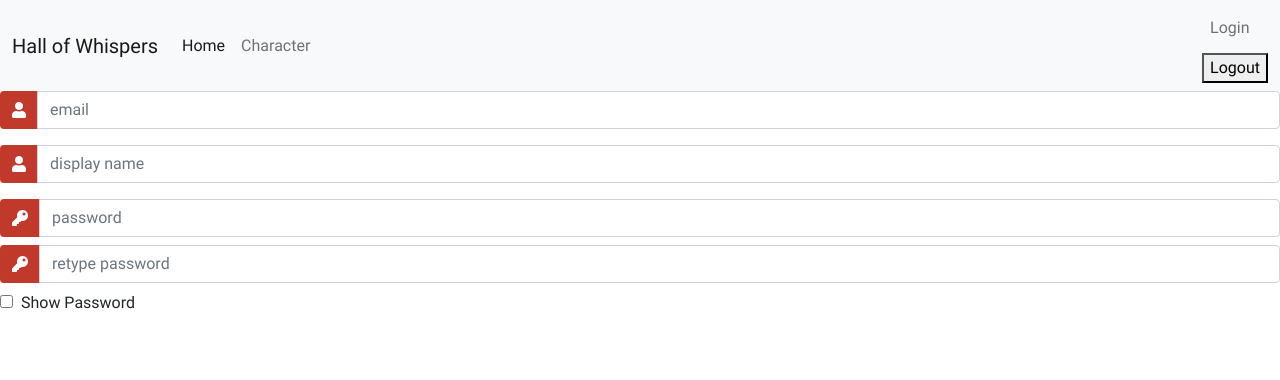
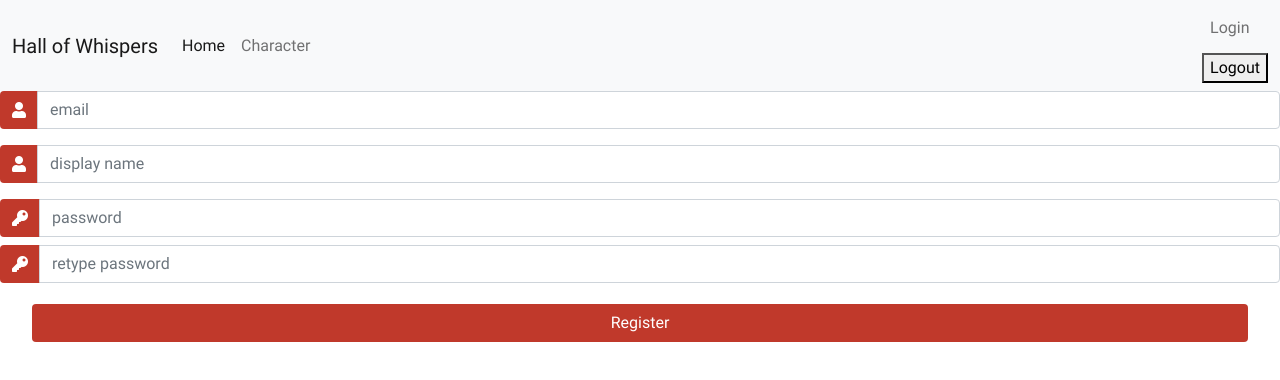
Before and after one commit to MikeFogz/HallofWhispers, a React (Create React App) app in the folder client/: page /register in a window 1280 px wide. Shown: the top 380 px of the page. Built offline with nearby package versions, Linux system fonts and the light colour scheme.

Commit message:
register rename on btn

```diff
--- a/client/src/Pages/TestPages/Register.js
+++ b/client/src/Pages/TestPages/Register.js
@@ -26,14 +26,16 @@ const Register = () => {
     }
   }
 
-  const Toggle = () => {
-    const queryPass = document.getElementById("password-reveal");
-    if (queryPass.type === "password") {
-      queryPass.type = "text";
-    } else {
-      queryPass.type = "password";
-    }
-  };
+
+  // need a hook for password reveal, vanilla js doesn't work
+  // const Toggle = () => {
+  //   const queryPass = document.getElementById("password-reveal");
+  //   if (queryPass.type === "password") {
+  //     queryPass.type = "text";
+  //   } else {
+  //     queryPass.type = "password";
+  //   }
+  // };
 
   return (
     <div>
@@ -78,20 +80,22 @@ const Register = () => {
           <div className="input-group-append">
             <span className="input-group-text"><i className="fas fa-key"></i></span>
           </div>
-          <input onChange={onChange} type="password" name="password" id="password-reveal" className="form-control input_pass" placeholder="password" />
+          <input onChange={onChange} type="password" name="password" className="form-control input_pass" placeholder="password" />
         </div>
         {/* password end */}
 
-        {/* password start */}
+        {/* password check start */}
 
-        {/* TODO: manipulate password reveal */}
+        {/* TODO: manipulate password reveal
+            removed unnecessary password ID in input
+        */}
         <div className="input-group mb-2">
           <div className="input-group-append">
             <span className="input-group-text"><i className="fas fa-key"></i></span>
           </div>
-          <input onChange={onChange} type="password" name="passwordCheck" id="password-reveal" className="form-control input_pass" placeholder="retype password" />
+          <input onChange={onChange} type="password" name="passwordCheck" className="form-control input_pass" placeholder="retype password" />
         </div>
-        {/* password end */}
+        {/* password check end */}
 
 
         {/*   --- original check password start
@@ -100,24 +104,37 @@ const Register = () => {
           check password end
         */}
 
+
+
+
         {/* show password checkbox start */}
-        <div class="form-group">
+        {/* <div class="form-group">
           <div class="custom-control custom-checkbox">
             <input type="checkbox" class="custom-control-input" id="customControlInline" onClick="Toggle"/>
             <label class="custom-control-label" for="customControlInline">&nbsp; Show Password</label>
           </div>
-        </div>
+        </div> */}
         {/* show password checkbox end */}
+
+
+
+
 
 
         {/* original display name
 
         <label >Display Name</label>
         <input onChange={onChange} type="text" name="displayName" />
+
+        button starts below
         <input type="submit" />
         ----------------------
         */}
-
+        {/* button start */}
+        <div className="d-flex justify-content-center mt-3 login_container">
+          <button type="submit" name="button" className="btn login_btn">Register</button>
+        </div>
+        {/* button end */}
 
       </form>
     </div>
```
